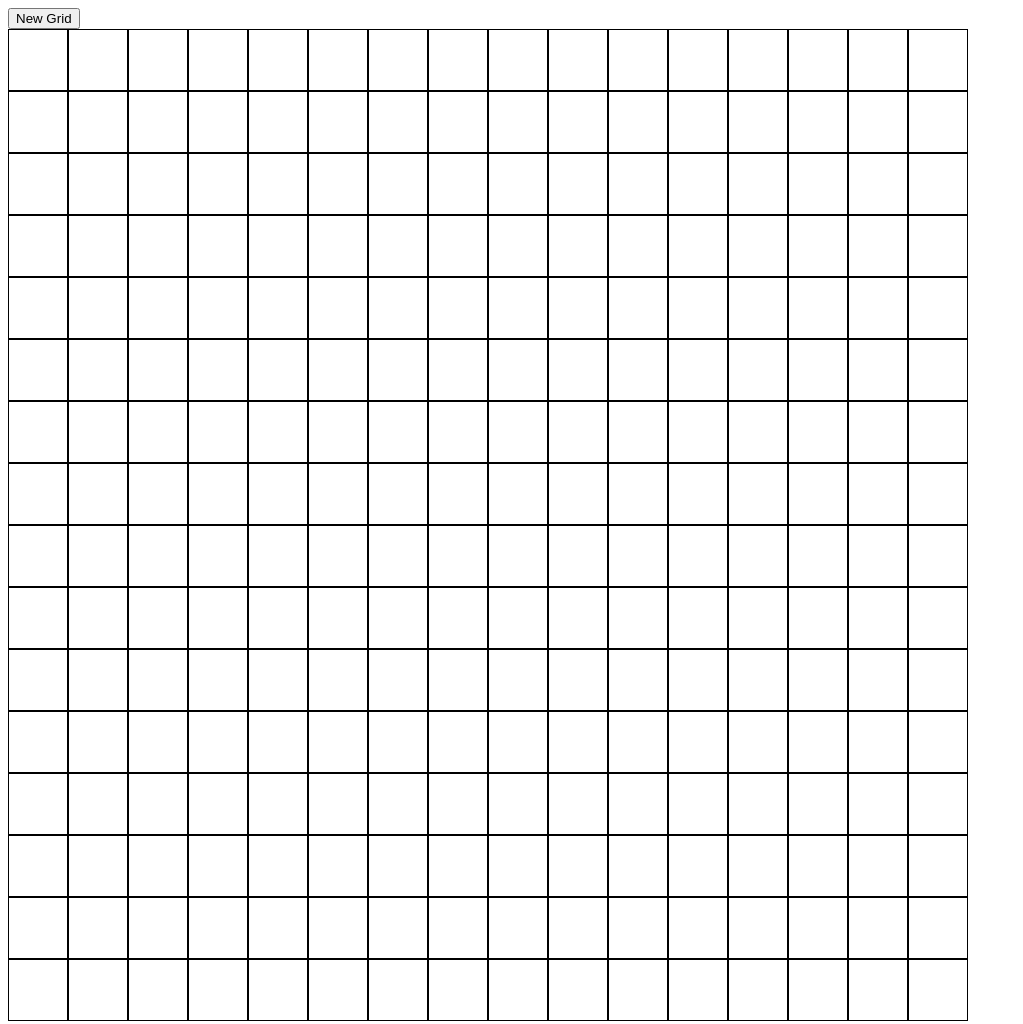
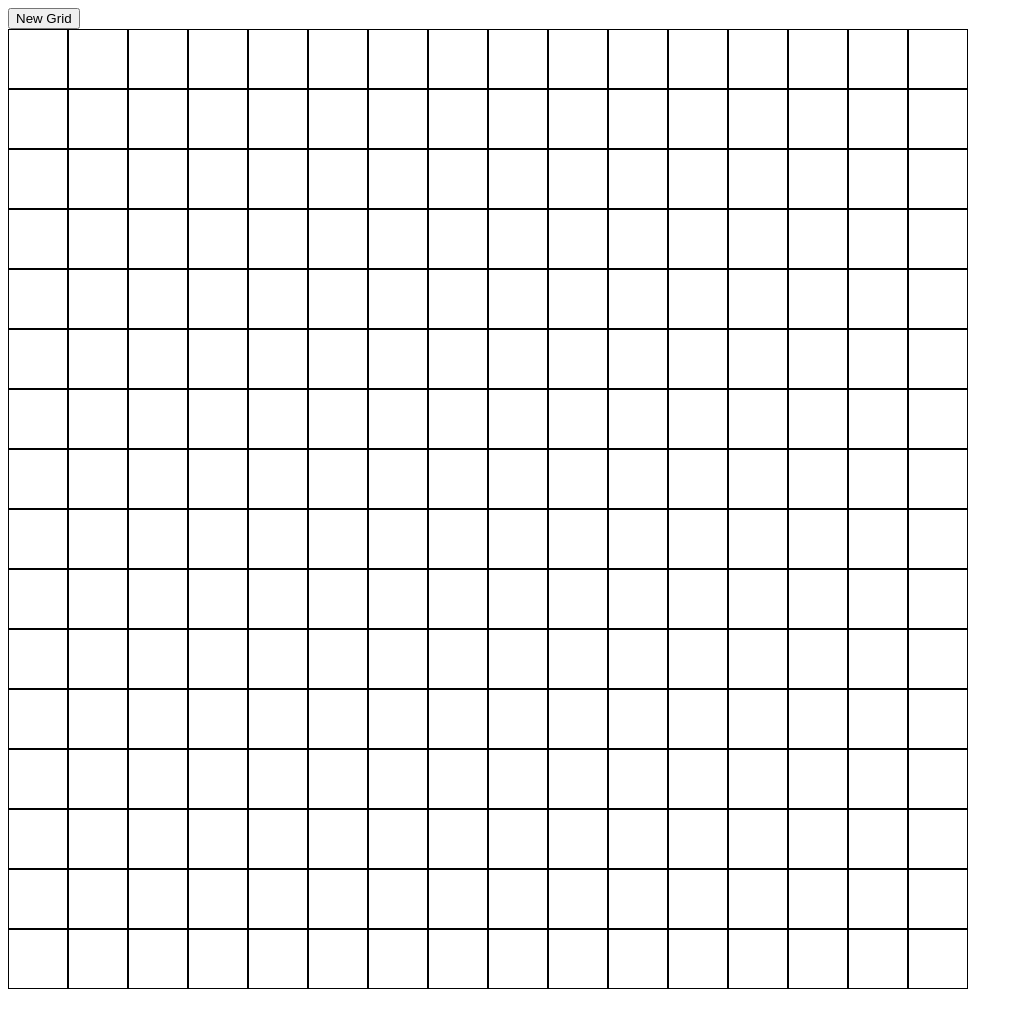
Before and after one commit to tommyone99/etch-a-sketch, a plain HTML site: page index.html in a window 1280 px wide. Shown: the whole page, without its empty margins (0-1023 px from the left). After the commit the page ends 997 px from the top, so only its background shows below. Drawn offline with Linux system fonts and the light colour scheme.

Commit message:
change box height to aspect ratio to keep each box a block

```diff
--- a/script.js
+++ b/script.js
@@ -21,7 +21,7 @@ function createGrid(n) {
             for (let i = 0; i < n; i++) {
                 const div = document.createElement("div");
                 div.style.width = "60px";
-                div.style.height = "60px";
+                div.style.aspectRatio = "1/1";
                 div.style.border = "black solid 1px";
                 div.addEventListener("mousemove", bgBlack);
                 row.appendChild(div);
--- a/stylesheet.css
+++ b/stylesheet.css
@@ -5,4 +5,7 @@
 
 #canvas {
     max-width: 960px;
+    max-height: 960px;
+    display: flex;
+    flex-direction: column;
 }
```
